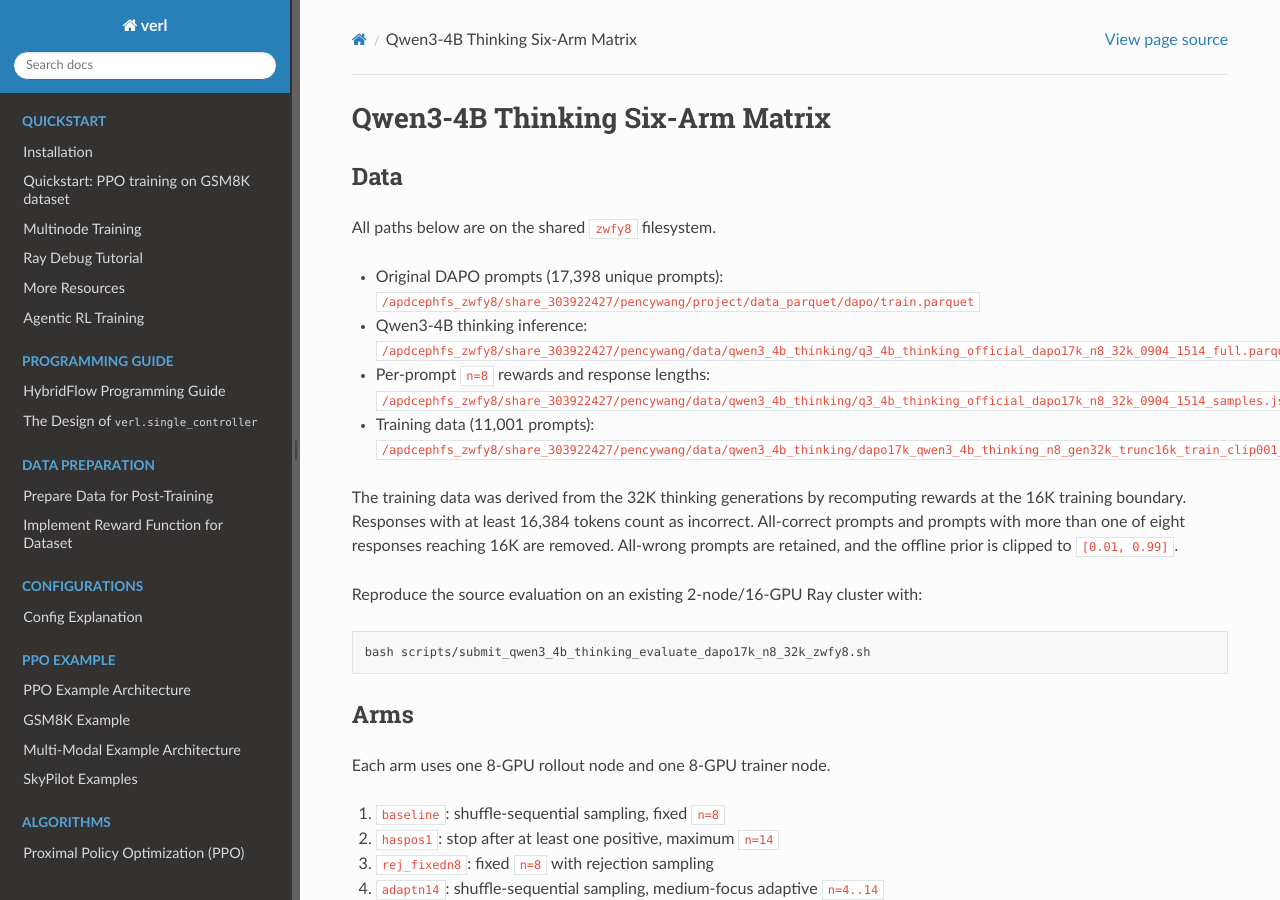
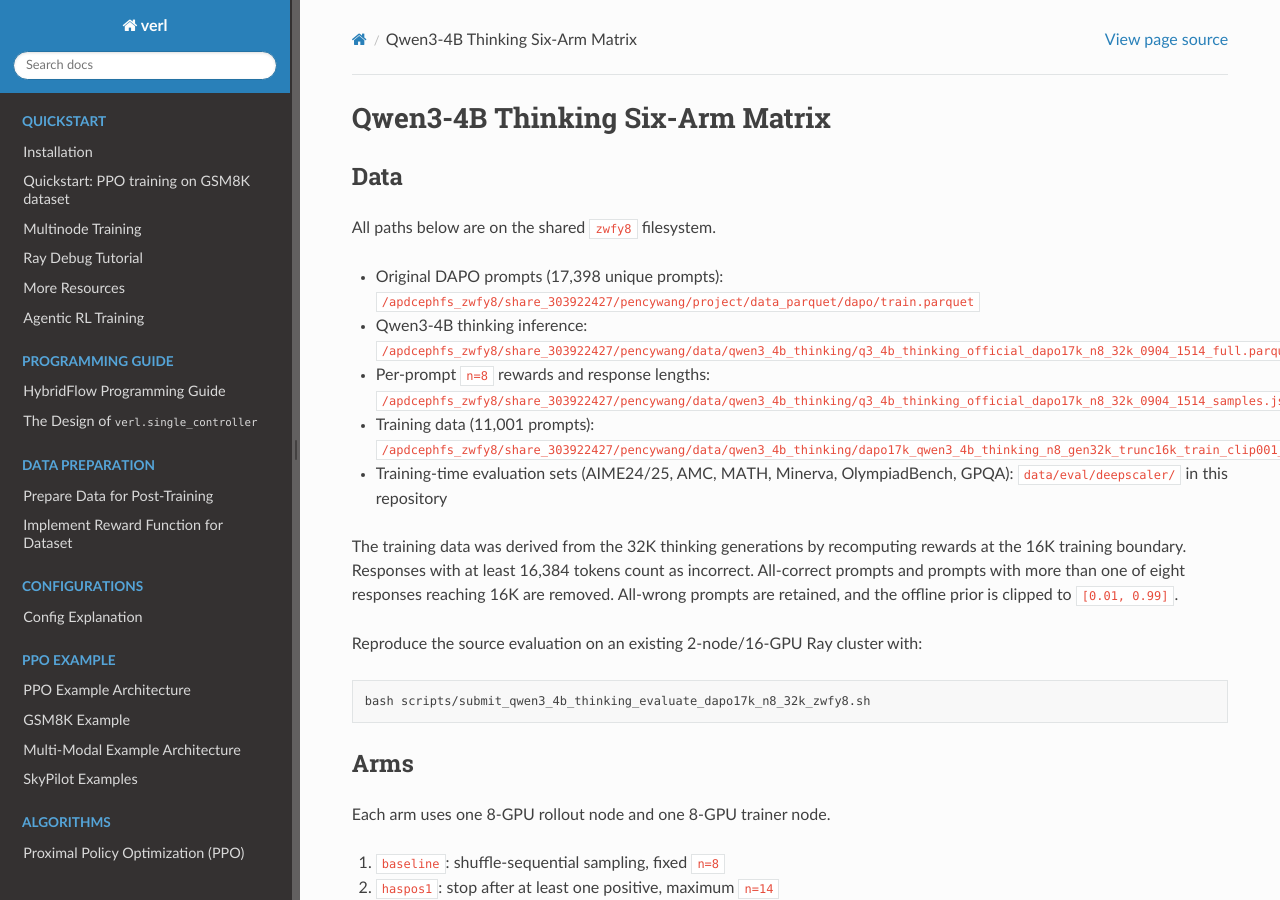
Before and after one commit to yuanyaaa/knapsack_async, a Sphinx documentation site: the page built from docs/algo/qwen3_4b_thinking_matrix.md, in a window 1280 px wide and 900 px high. Built offline with Sphinx 7.4.7 and the Read the Docs theme 3.1.0, drawn with Linux system fonts in a browser that asks for light colours; pages that are not in the unit, such as notebooks, are missing from menus; comment, search, counter and statistics services are not loaded.

Commit message:
Add training evaluation benchmark datasets
Co-authored-by: Cursor <cursoragent@cursor.com>

```diff
--- a/docs/algo/qwen3_4b_thinking_matrix.md
+++ b/docs/algo/qwen3_4b_thinking_matrix.md
@@ -12,6 +12,8 @@ All paths below are on the shared `zwfy8` filesystem.
   `/apdcephfs_zwfy8/share_303922427/pencywang/data/qwen3_4b_thinking/q3_4b_thinking_official_dapo17k_n8_32k_0904_1514_samples.jsonl`
 - Training data (11,001 prompts):
   `/apdcephfs_zwfy8/share_303922427/pencywang/data/qwen3_4b_thinking/dapo17k_qwen3_4b_thinking_n8_gen32k_trunc16k_train_clip001_099_drop_allcorrect_overlong0125.parquet`
+- Training-time evaluation sets (AIME24/25, AMC, MATH, Minerva, OlympiadBench, GPQA):
+  `data/eval/deepscaler/` in this repository
 
 The training data was derived from the 32K thinking generations by recomputing rewards at
 the 16K training boundary. Responses with at least 16,384 tokens count as incorrect.
```
Also changed, not shown: data/eval/deepscaler/README.md (added), 9 other files.
